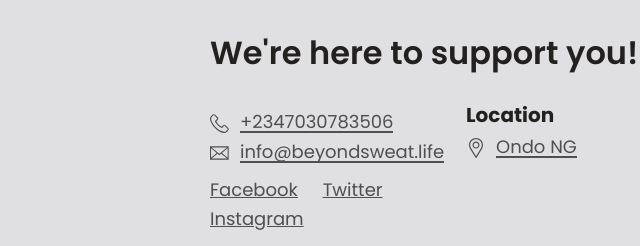
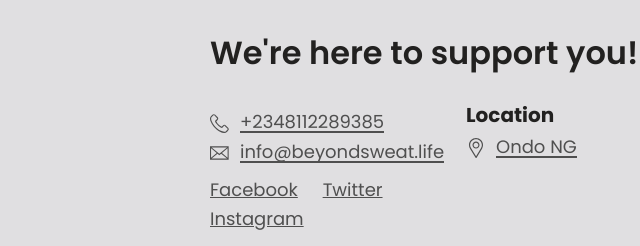
Before and after one commit to Ebuny5/my-static-files, a plain HTML site: page index.html in a window 1280 px wide. Shown: the part 6820-7066 px from the top of the page, 56-696 px from the left. Drawn offline with Linux system fonts and the light colour scheme; files whose address does not match are found by name.

Commit message:
Update index.html

```diff
--- a/index.html
+++ b/index.html
@@ -1524,7 +1524,7 @@
 <svg viewBox="0 0 473.806 473.806" xmlns="http://www.w3.org/2000/svg">
 <path d="M374.456 293.506c-9.7-10.1-21.4-15.5-33.8-15.5-12.3 0-24.1 5.3-34.2 15.4l-31.6 31.5c-2.6-1.4-5.2-2.7-7.7-4-3.6-1.8-7-3.5-9.9-5.3-29.6-18.8-56.5-43.3-82.3-75-12.5-15.8-20.9-29.1-27-42.6 8.2-7.5 15.8-15.3 23.2-22.8 2.8-2.8 5.6-5.7 8.4-8.5 21-21 21-48.2 0-69.2l-27.3-27.3c-3.1-3.1-6.3-6.3-9.3-9.5-6-6.2-12.3-12.6-18.8-18.6-9.7-9.6-21.3-14.7-33.5-14.7s-24 5.1-34 14.7l-.2.2-34 34.3c-12.8 12.8-20.1 28.4-21.7 46.5-2.4 29.2 6.2 56.4 12.8 74.2 16.2 43.7 40.4 84.2 76.5 127.6 43.8 52.3 96.5 93.6 156.7 122.7 23 10.9 53.7 23.8 88 26 2.1.1 4.3.2 6.3.2 23.1 0 42.5-8.3 57.7-24.8.1-.2.3-.3.4-.5 5.2-6.3 11.2-12 17.5-18.1 4.3-4.1 8.7-8.4 13-12.9 9.9-10.3 15.1-22.3 15.1-34.6 0-12.4-5.3-24.3-15.4-34.3l-54.9-55.1zm35.8 105.3c-.1 0-.1.1 0 0-3.9 4.2-7.9 8-12.2 12.2-6.5 6.2-13.1 12.7-19.3 20-10.1 10.8-22 15.9-37.6 15.9-1.5 0-3.1 0-4.6-.1-29.7-1.9-57.3-13.5-78-23.4-56.6-27.4-106.3-66.3-147.6-115.6-34.1-41.1-56.9-79.1-72-119.9-9.3-24.9-12.7-44.3-11.2-62.6 1-11.7 5.5-21.4 13.8-29.7l34.1-34.1c4.9-4.6 10.1-7.1 15.2-7.1 6.3 0 11.4 3.8 14.6 7l.3.3c6.1 5.7 11.9 11.6 18 17.9 3.1 3.2 6.3 6.4 9.5 9.7l27.3 27.3c10.6 10.6 10.6 20.4 0 31-2.9 2.9-5.7 5.8-8.6 8.6-8.4 8.6-16.4 16.6-25.1 24.4-.2.2-.4.3-.5.5-8.6 8.6-7 17-5.2 22.7l.3.9c7.1 17.2 17.1 33.4 32.3 52.7l.1.1c27.6 34 56.7 60.5 88.8 80.8 4.1 2.6 8.3 4.7 12.3 6.7 3.6 1.8 7 3.5 9.9 5.3.4.2.8.5 1.2.7 3.4 1.7 6.6 2.5 9.9 2.5 8.3 0 13.5-5.2 15.2-6.9l34.2-34.2c3.4-3.4 8.8-7.5 15.1-7.5 6.2 0 11.3 3.9 14.4 7.3l.2.2 55.1 55.1c10.3 10.2 10.3 20.7.1 31.3z"></path>
 </svg>
-        <a aria-label="Call us at +2348112289385" class="tel" data-component-field="contact" data-sb-field="phone" data-sb-is-link="" data-sb-type="phone" data-sb-uuid="c16d33ee-e1b5-4e82-8ed3-f534583f511b" href="tel:+2347030783506">+2347030783506</a>
+        <a aria-label="Call us at +2348112289385" class="tel" data-component-field="contact" data-sb-field="phone" data-sb-is-link="" data-sb-type="phone" data-sb-uuid="c16d33ee-e1b5-4e82-8ed3-f534583f511b" href="tel:+2348112289385">+2348112289385</a>
 </div>
       <div class="contact-details__email" data-component-field="contact" data-sb-field="email" data-sb-is-link="" data-sb-type="email" data-sb-uuid="c16d33ee-e1b5-4e82-8ed3-f534583f511b">
 <svg height="8px" version="1.1" viewBox="0 0 12 8" width="12px" xmlns="http://www.w3.org/2000/svg"><path d="M0 8h11.2V0H0v8zm5.6-2.673l1.095-.914 3.522 2.947H.983l3.522-2.947 1.095.914zm1.594-1.33l3.366-2.81v5.626L7.194 3.996zM5.6 4.492L.985.64h9.23L5.6 4.493zm-1.594-.497L.64 6.813V1.186l3.366 2.81z" fill-rule="nonzero" stroke="none" stroke-width="1"></path></svg>
```
